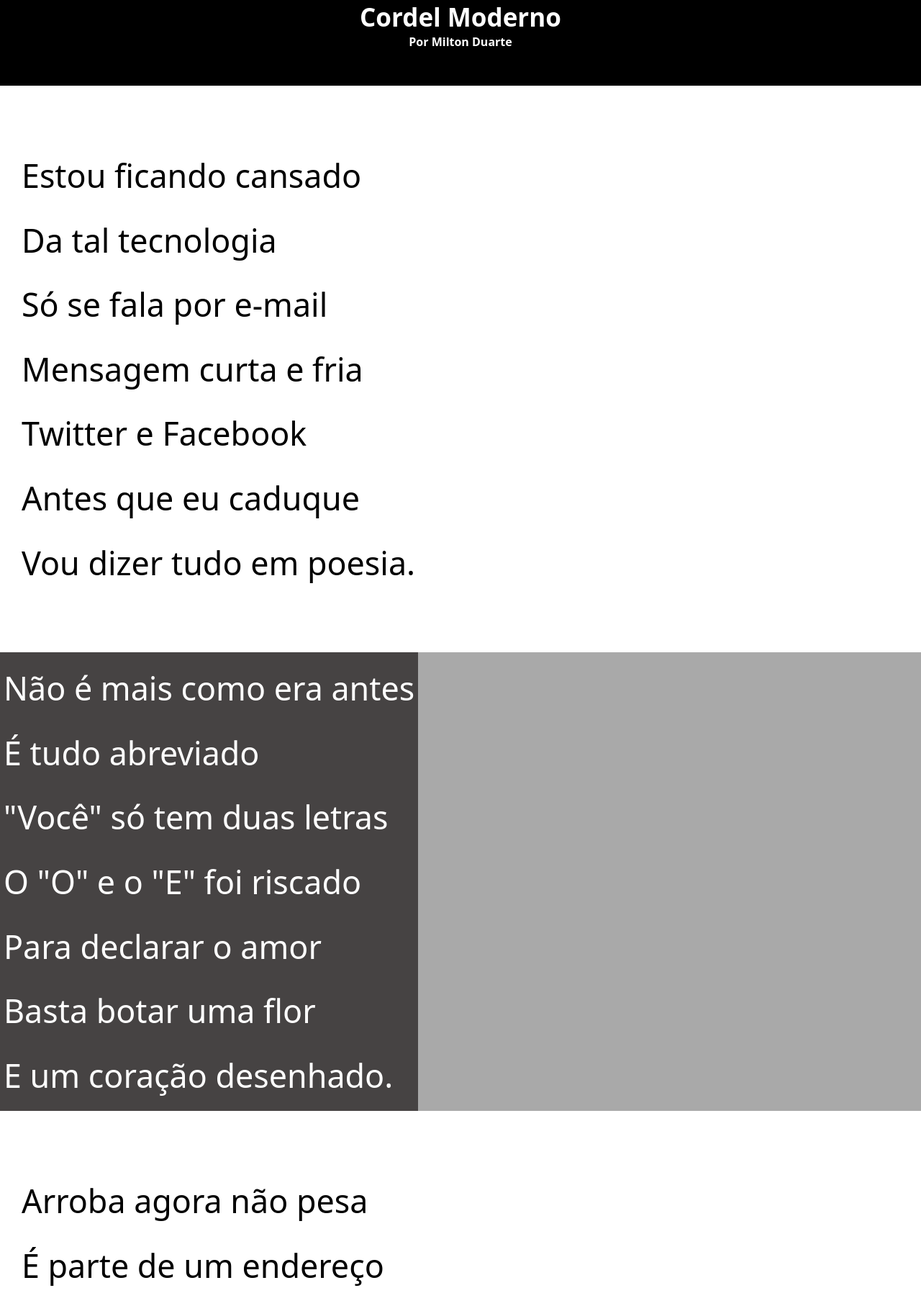
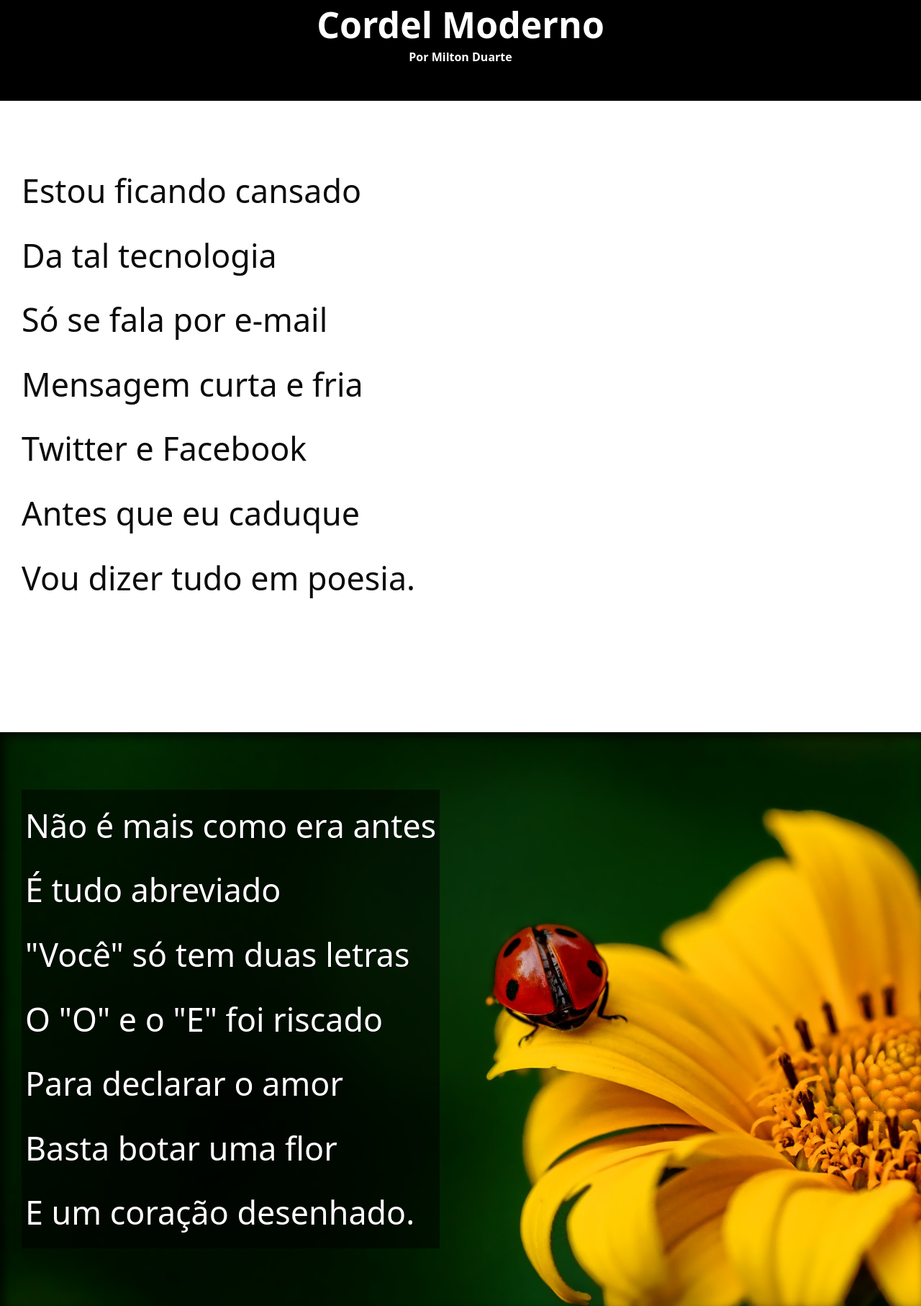
Before and after one commit to JefersonToorres/HTML-CSS, a plain HTML site: page Sites/Cordel/index.html in a window 1280 px wide. Shown: the top 1814 px of the page at 72% size. Drawn offline with Linux system fonts and the light colour scheme; a web font is replaced by a local one.

Commit message:
Finalizando Site Cordel
Mas precisa ajustar o titulo

```diff
--- a/Sites/Cordel/index.html
+++ b/Sites/Cordel/index.html
@@ -25,7 +25,7 @@
         </p>
     </section>
 
-    <section class="image">
+    <section class="image" id="img01">
         <p>
             Não é mais como era antes <br>
             É tudo abreviado <br>
@@ -59,7 +59,7 @@
         </p>
     </section>
 
-    <section class="image">
+    <section class="image" id="img02">
         <p>
             Tenho saudade das cartas <br>
             Escritas com a própria mão <br>
--- a/Sites/Cordel/style.css
+++ b/Sites/Cordel/style.css
@@ -32,7 +32,7 @@ h1{
     background-color: black;
     color: white;
     font-family: var(--fonte03);
-    font-size: 35px;
+    font-size: 50px;
 }
 
 header{
@@ -73,21 +73,50 @@ section{
     font-size: 3.5vw;
 }
 
+section>p{
+    padding-bottom: 2em;
+
+}
+
 section.normal{
     background-color: white;
-    color: black;
+    color: rgb(12, 12, 12);
+
 }
 
 section.image {
-    background-color: rgb(70, 67, 67);
+    background-color: rgb(81, 78, 78);
     color: white;
+    box-shadow: inset 6px 6px 13px 0px rgba(0, 0, 0, 0.738);
+    background-size: cover;
+    background-attachment: fixed;
+
+}
+
+section.image>p{
     display: inline-block;
     padding: 5px;
+    background-color: rgba(0, 0, 0, 0.5);
+    text-shadow: 1px 1px 0px black;
+
+
+}
+
+section#img01{
+    background-image: url(../Cordel/imagens/background001.jpg);
+    background-position:center right;
+
+}
+
+section#img02{
+    background-image: url(../Cordel/imagens/background002.jpg);
+    background-position: right center;
+    background-size: cover;
 }
 
 section>image{
-    background-color: black;
-    width:400px;
+    background-color: rgb(17, 12, 12);
+    width: 500px;
 
 }
 
```
